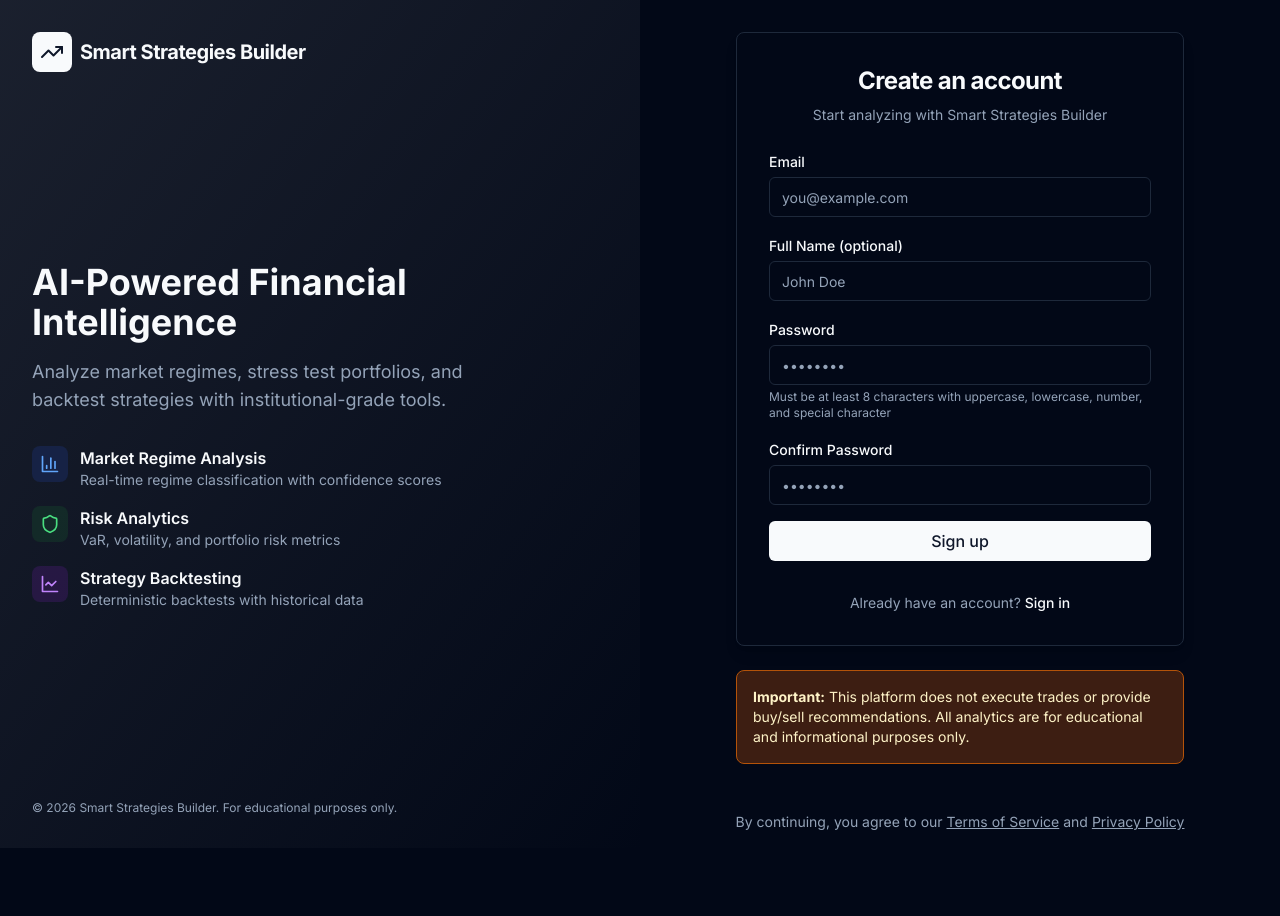
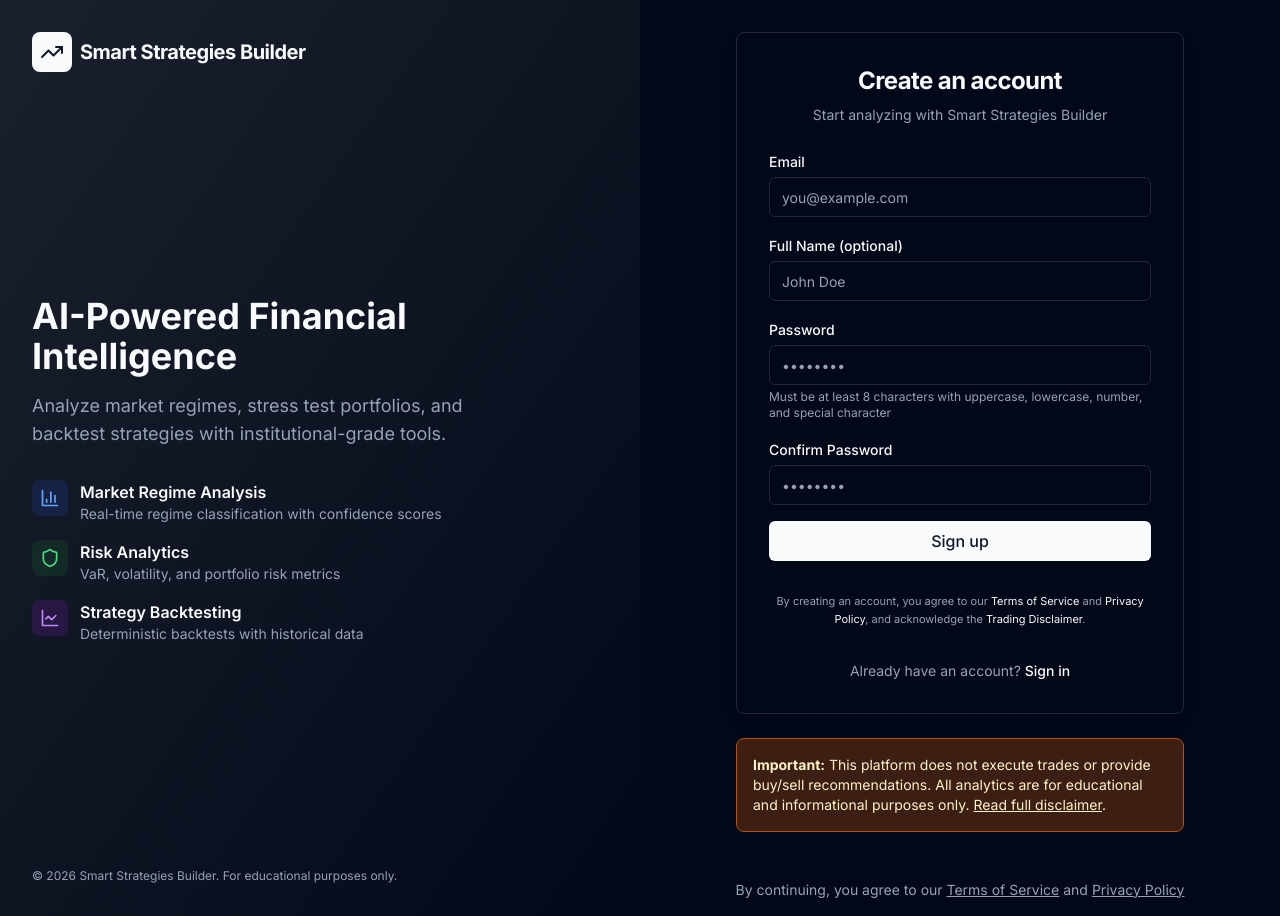
Before and after one commit to DowellHd/ssb-web, a Next.js app: page /auth/signup in a window 1280 px wide. Before the commit the page ends 848 px from the top, so only its background shows below. Built offline with nearby package versions, Linux system fonts and the light colour scheme; no server answers.

Commit message:
feat(web): add legal acknowledgment to auth screens
- Add acknowledgment text on login and signup pages
- Link to terms, privacy, and disclaimer pages
- Add disclaimer link to signup warning banner

```diff
--- a/src/app/auth/login/page.tsx
+++ b/src/app/auth/login/page.tsx
@@ -138,6 +138,16 @@ function LoginForm() {
             {loading ? 'Signing in...' : 'Sign in'}
           </Button>
 
+          {/* Legal acknowledgment */}
+          <p className="text-center text-[11px] text-muted-foreground pt-4 leading-relaxed">
+            By signing in, you agree to our{' '}
+            <Link href="/terms" className="text-primary hover:underline">Terms of Service</Link>
+            {' '}and{' '}
+            <Link href="/privacy" className="text-primary hover:underline">Privacy Policy</Link>
+            , and acknowledge the{' '}
+            <Link href="/disclaimer" className="text-primary hover:underline">Trading Disclaimer</Link>.
+          </p>
+
           <p className="text-center text-sm text-muted-foreground pt-4">
             Don&apos;t have an account?{' '}
             <Link href="/auth/signup" className="font-medium text-primary hover:underline">
--- a/src/app/auth/signup/page.tsx
+++ b/src/app/auth/signup/page.tsx
@@ -127,6 +127,16 @@ export default function SignupPage() {
             {loading ? 'Creating account...' : 'Sign up'}
           </Button>
 
+          {/* Legal acknowledgment */}
+          <p className="text-center text-[11px] text-muted-foreground pt-4 leading-relaxed">
+            By creating an account, you agree to our{' '}
+            <Link href="/terms" className="text-primary hover:underline">Terms of Service</Link>
+            {' '}and{' '}
+            <Link href="/privacy" className="text-primary hover:underline">Privacy Policy</Link>
+            , and acknowledge the{' '}
+            <Link href="/disclaimer" className="text-primary hover:underline">Trading Disclaimer</Link>.
+          </p>
+
           <p className="text-center text-sm text-muted-foreground pt-4">
             Already have an account?{' '}
             <Link href="/auth/login" className="font-medium text-primary hover:underline">
@@ -137,7 +147,8 @@ export default function SignupPage() {
       </div>
 
       <div className="mt-6 rounded-lg bg-amber-900/50 border border-amber-700 p-4 text-sm text-amber-100">
-        <strong>Important:</strong> This platform does not execute trades or provide buy/sell recommendations. All analytics are for educational and informational purposes only.
+        <strong>Important:</strong> This platform does not execute trades or provide buy/sell recommendations. All analytics are for educational and informational purposes only.{' '}
+        <Link href="/disclaimer" className="underline hover:text-white">Read full disclaimer</Link>.
       </div>
     </div>
   );
```
